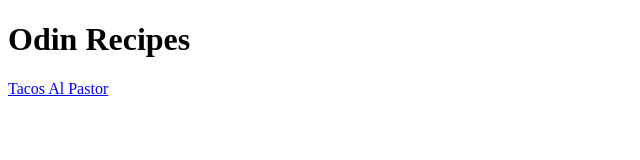
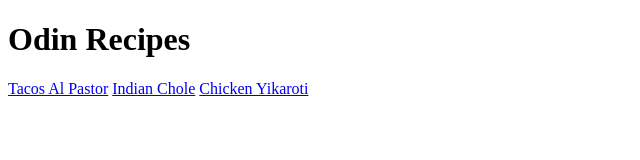
Before and after one commit to CurrentlyGen/odin-recipes, a plain HTML site: page index.html in a window 1280 px wide. Shown: the whole page, without its empty margins (0-640 px from the left). Drawn offline with Linux system fonts and the light colour scheme.

Commit message:
Add Indian Chole and Chicken Yikatori recipes

```diff
--- a/index.html
+++ b/index.html
@@ -7,5 +7,7 @@
     <body>
         <h1>Odin Recipes</h1>
         <a href="recipes/tacos-al-pastor.html">Tacos Al Pastor</a>
+        <a href="recipes/indian-chole.html">Indian Chole</a>
+        <a href="recipes/chicken-yikaroti.html">Chicken Yikaroti</a>
     </body>
 </html>
```
